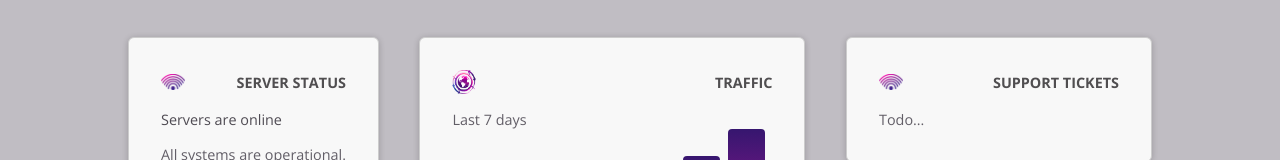
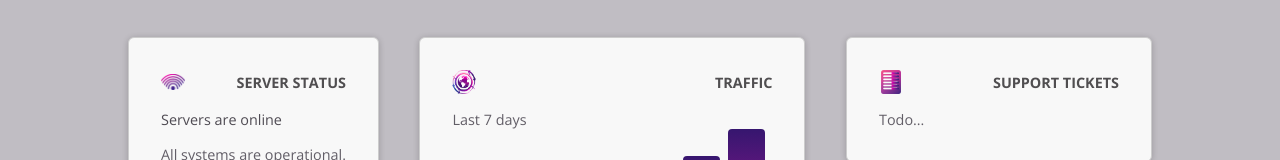
Before and after one commit to Devhunter16/Angular-Components-Templates-Practice, an Angular app: page / in a window 1280 px wide. Shown: the part 147-307 px from the top of the page. Built offline with nearby package versions, Linux system fonts and the light colour scheme.

Commit message:
Changed an image in this file.

```diff
--- a/src/app/dashboard/dashboard.component.html
+++ b/src/app/dashboard/dashboard.component.html
@@ -5,7 +5,7 @@
     <app-dashboard-item [image]="{ src: 'globe.png', alt: 'A globe' }" title="Traffic">
         <app-traffic />
     </app-dashboard-item>
-    <app-dashboard-item [image]="{ src: 'status.png', alt: 'A list of items' }" title="Support Tickets">
+    <app-dashboard-item [image]="{ src: 'list.png', alt: 'A list of items' }" title="Support Tickets">
         <app-support-tickets />
     </app-dashboard-item>
   </div>
```
